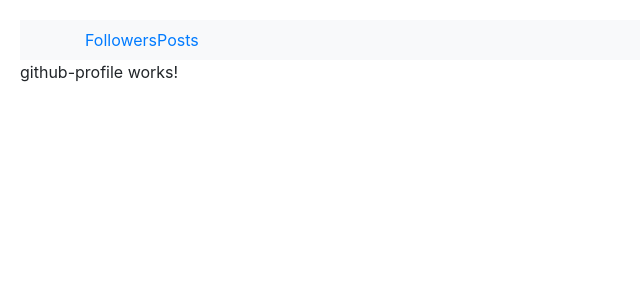
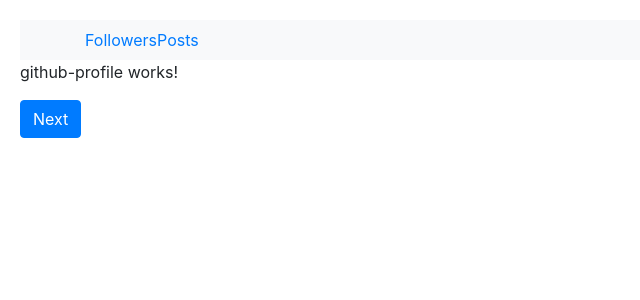
Before and after one commit to ioanapatricia/AngularCrashCourseforBusyDevelopers, an Angular app in the folder hello-world/: page /followers/1 in a window 1280 px wide. Shown: the top 300 px of the page, without its empty margins (0-640 px from the left). Built offline with nearby package versions, Linux system fonts and the light colour scheme.

Commit message:
10.130 Why Route Parameters are Observables

```diff
--- a/hello-world/src/app/github-profile/github-profile.component.html
+++ b/hello-world/src/app/github-profile/github-profile.component.html
@@ -1,3 +1,4 @@
 <p>
   github-profile works!
 </p>
+<button [routerLink]="['/followers', 1234]"  class="btn btn-primary">Next</button>
--- a/hello-world/src/app/github-profile/github-profile.component.ts
+++ b/hello-world/src/app/github-profile/github-profile.component.ts
@@ -11,10 +11,8 @@
   constructor(private route: ActivatedRoute) { }
 
   ngOnInit() {
-    this.route.paramMap.subscribe(params => {
-      const id  = +params.get('id');
-      console.log(id);
-    });
+    const id = this.route.snapshot.paramMap.get('id');
+    console.log(id);
   }
 
 }
```
